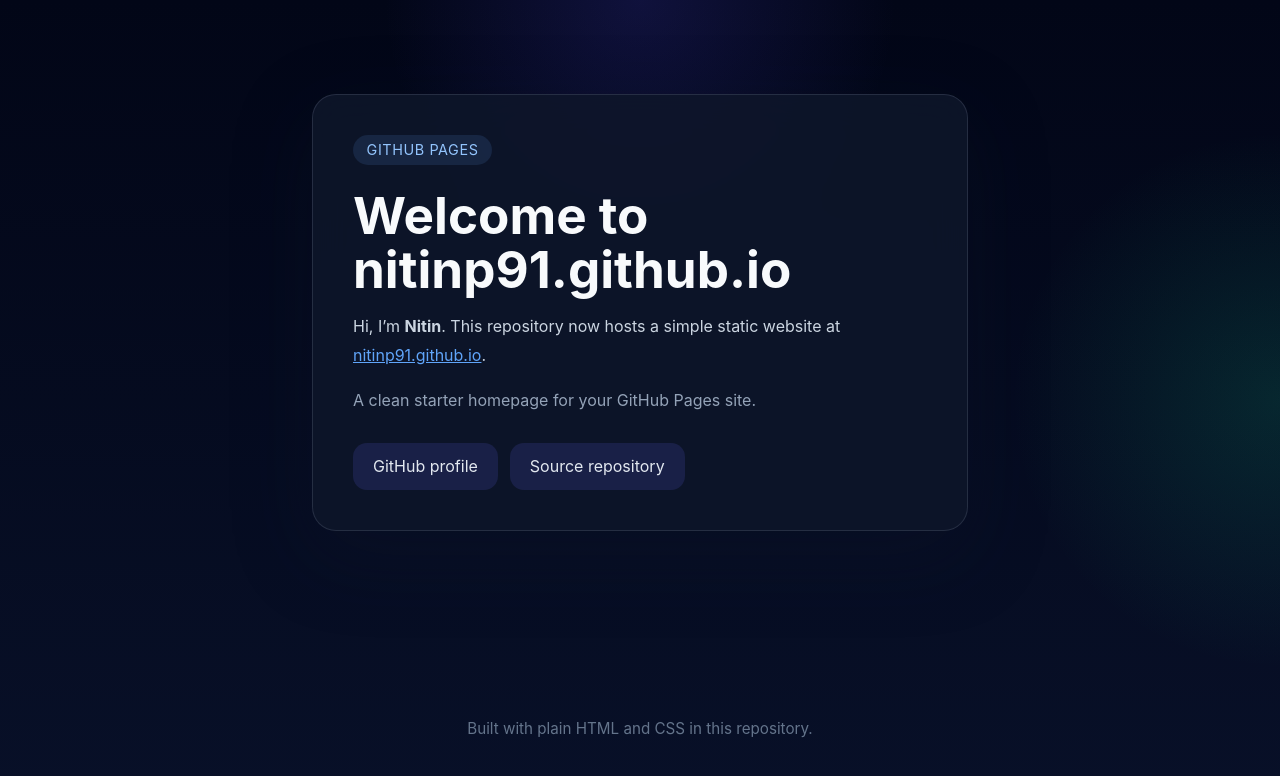
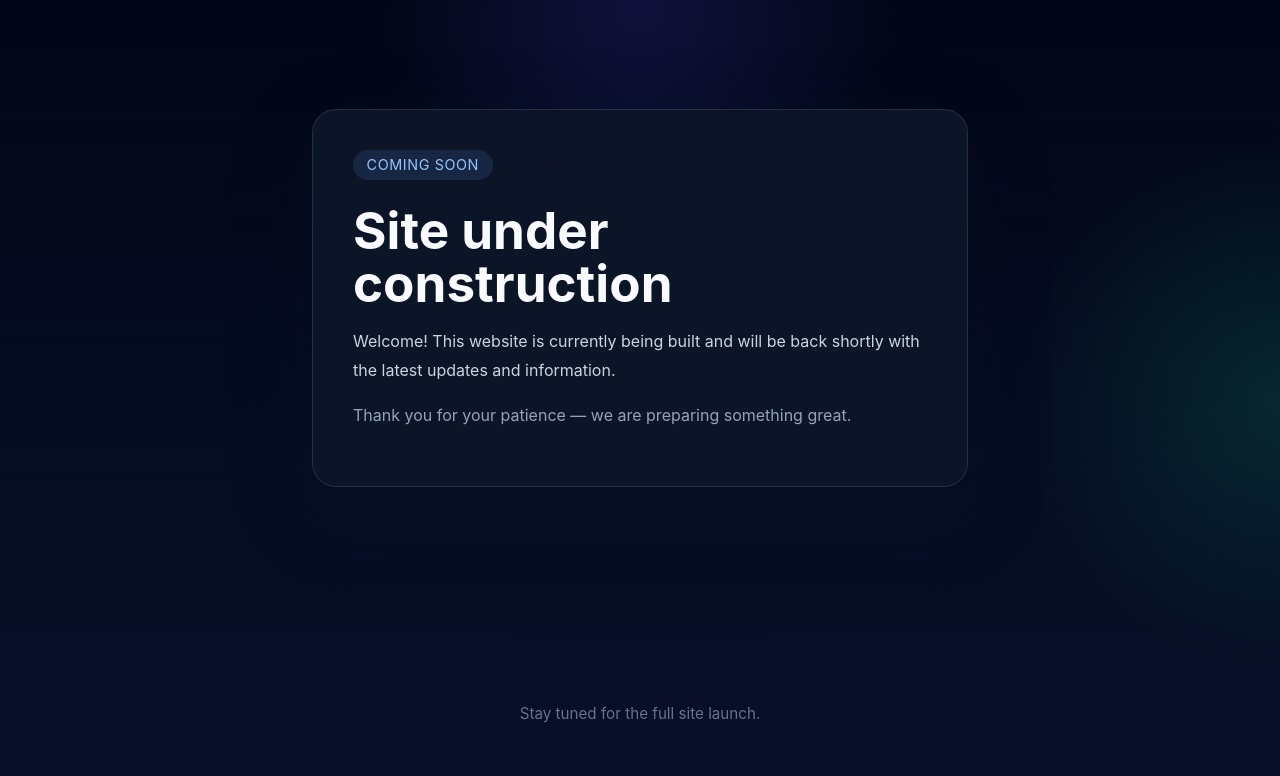
Before and after one commit to nitinp91/nitinp91.github.io, a plain HTML site: page index.html in a window 1280 px wide. Drawn offline with Linux system fonts and the light colour scheme.

Commit message:
Update landing page to under construction message

```diff
--- a/index.html
+++ b/index.html
@@ -9,23 +9,19 @@
   <body>
     <main class="page">
       <section class="card">
-        <div class="badge">GitHub Pages</div>
-        <h1>Welcome to nitinp91.github.io</h1>
+        <div class="badge">Coming soon</div>
+        <h1>Site under construction</h1>
         <p>
-          Hi, I’m <strong>Nitin</strong>. This repository now hosts a simple static website
-          at <a href="https://nitinp91.github.io" target="_blank" rel="noopener">nitinp91.github.io</a>.
+          Welcome! This website is currently being built and will be back shortly with the
+          latest updates and information.
         </p>
         <p class="subtitle">
-          A clean starter homepage for your GitHub Pages site.
+          Thank you for your patience — we are preparing something great.
         </p>
-        <div class="links">
-          <a href="https://github.com/nitinp91" target="_blank" rel="noopener">GitHub profile</a>
-          <a href="https://github.com/nitinp91/nitinp91.github.io" target="_blank" rel="noopener">Source repository</a>
-        </div>
       </section>
     </main>
     <footer>
-      Built with plain HTML and CSS in this repository.
+      Stay tuned for the full site launch.
     </footer>
   </body>
 </html>
```
Also changed, not shown: 1 other file.
